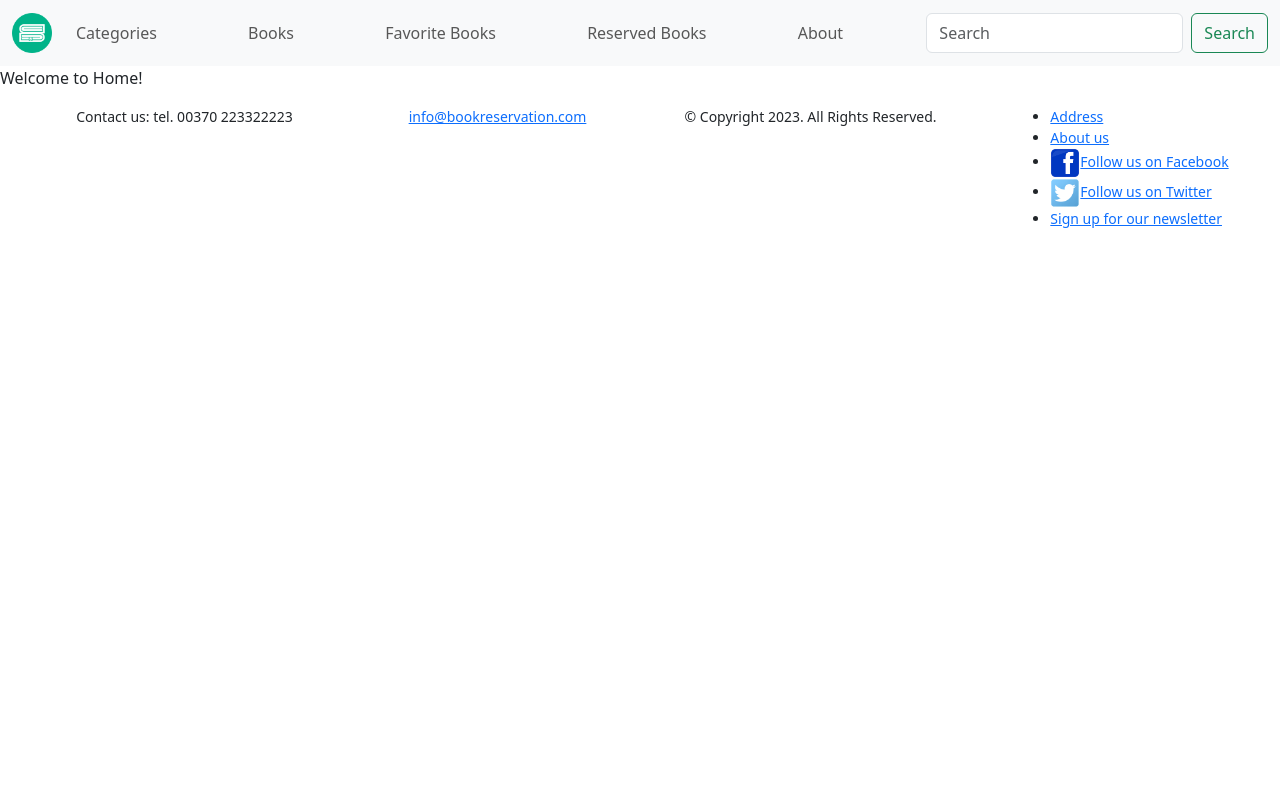
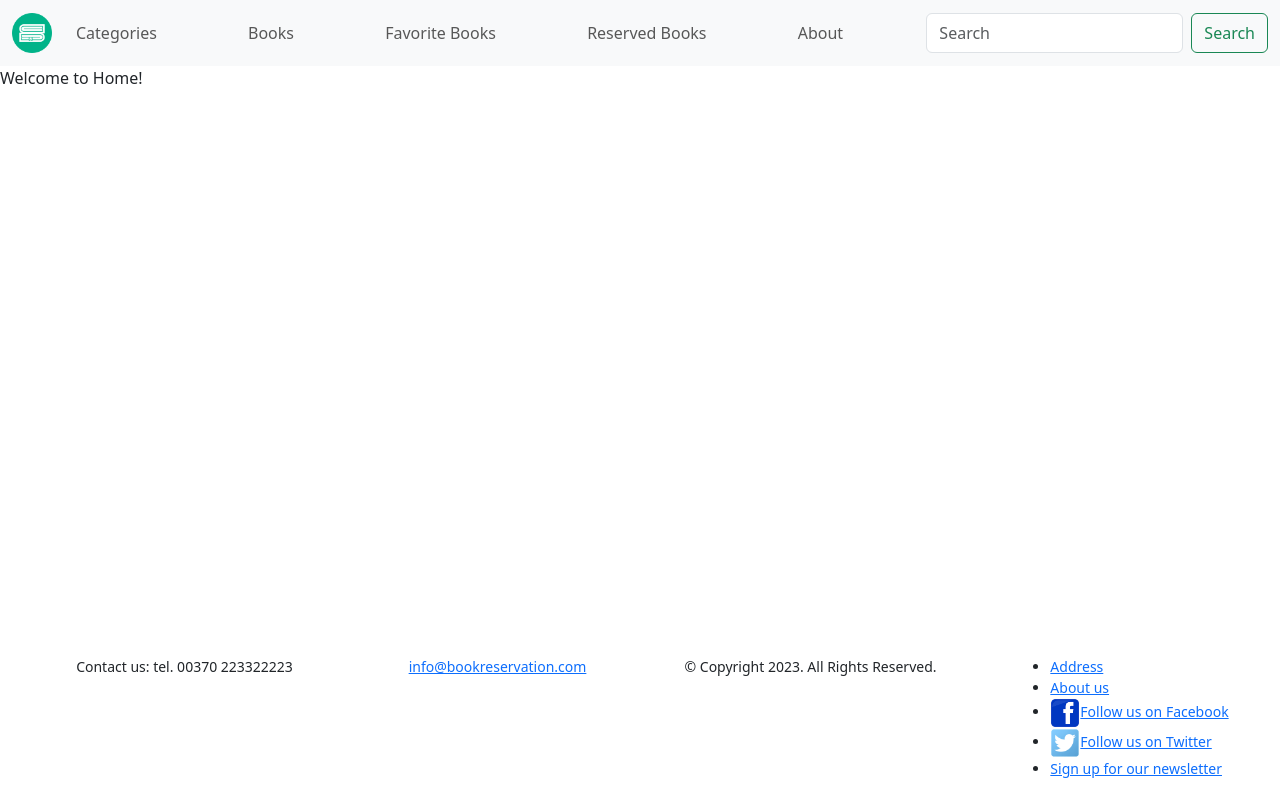
Before and after one commit to jzabulenas/online-bookstore, a React (Create React App) app in the folder frontend/: page / in a window 1280 px wide. Built offline with nearby package versions, Linux system fonts and the light colour scheme.

Commit message:
Footer stuck to the bottom

```diff
--- a/frontend/src/components/Footer.css
+++ b/frontend/src/components/Footer.css
@@ -1,3 +1,10 @@
 .text-font-size {
   font-size: 14px;
+  padding-bottom: 5px;
 }
+/* .div1 {
+  padding-left: 50px;
+}
+.div3 {
+  padding-left: 70px;
+} */
--- a/frontend/src/components/Footer.js
+++ b/frontend/src/components/Footer.js
@@ -2,13 +2,13 @@ import "./Footer.css";
 
 export default function Footer() {
   return (
-    <footer className="mt-3 w-100 text-font-size">
+    <footer className="mt-10 w-100 text-font-size  text-center text-lg-start fixed-bottom ">
       <div
         id="footer"
         className="container-fluid"
       >
         <div className="row ms-3 ">
-          <div className="div1 col-12 col-lg-3 d-flex justify-content-center">
+          <div className="div1 col-12 col-lg-3 d-flex  justify-content-center">
             {<p>Contact us: tel. 00370 223322223</p>}
           </div>
           <div className="div2 col-12 col-lg-3 d-flex justify-content-center">
```
